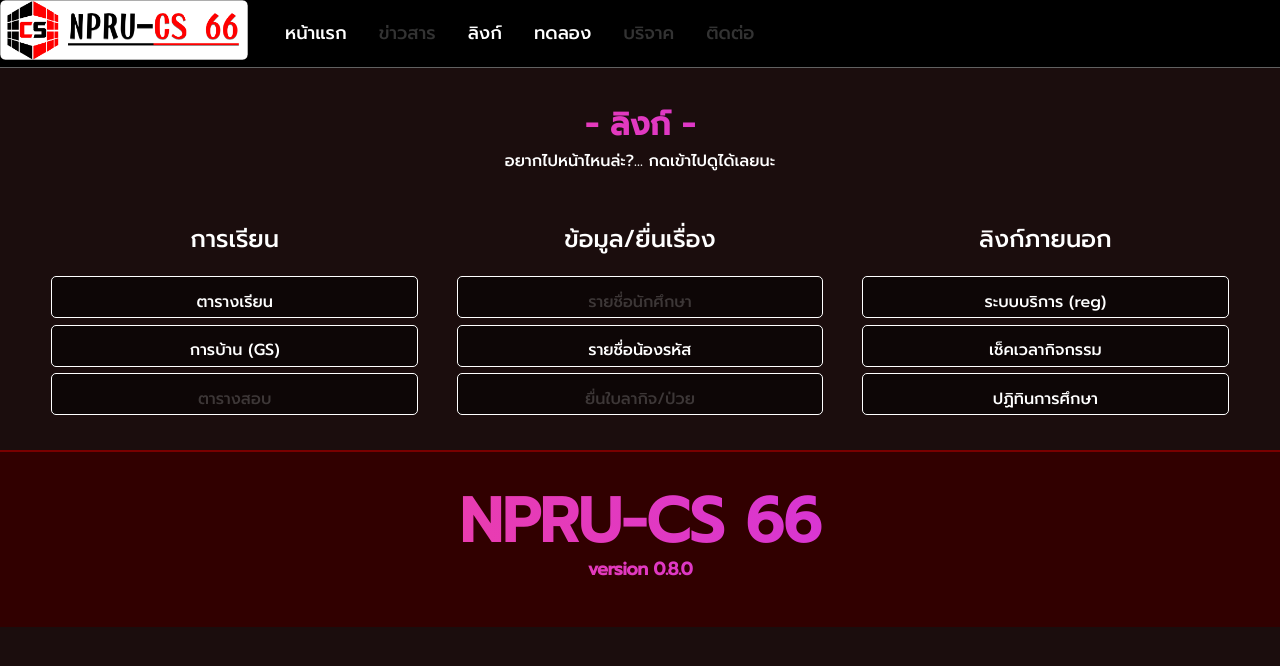
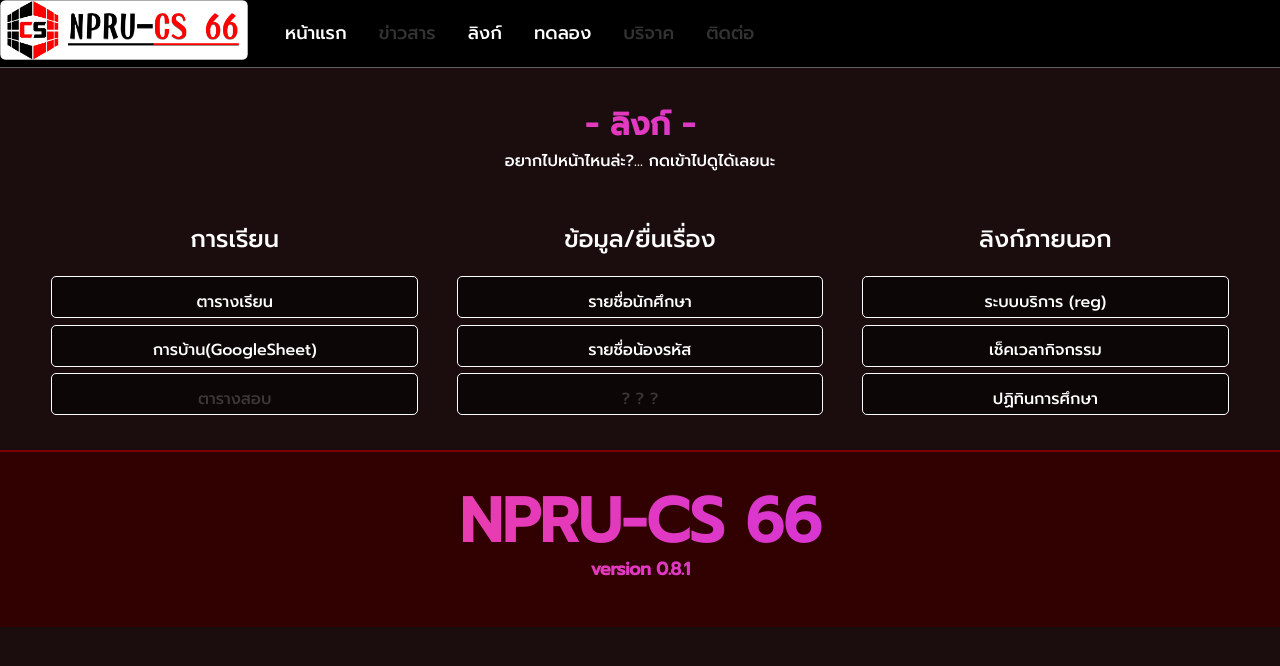
Before and after one commit to littlepakan/NPRUCS66site, a React (Create React App) app: page /links in a window 1280 px wide. Shown: the top 666 px of the page. Built offline with nearby package versions, Linux system fonts and the light colour scheme; a web font is replaced by a local one.

Commit message:
Add files via upload

```diff
--- a/src/containers/footer/Footer.jsx
+++ b/src/containers/footer/Footer.jsx
@@ -10,7 +10,7 @@ const Footer = () => {
           NPRU-CS 66
         </h1>
         <h2 className='gradient_text'>
-          version 0.8.0
+          version 0.8.1
         </h2>
       </div>
       {/* <div className='NPRUCS66_footer-links'>
--- a/src/containers/linkcon/Linkcon.jsx
+++ b/src/containers/linkcon/Linkcon.jsx
@@ -22,6 +22,14 @@ const ScheduleButton = () => {
   return (
     <>
       <Link to='/schedules' className='NPRUCS66_linkcon-button' onClick={th_click}>ตารางเรียน</Link>
+    </>
+  );
+}
+
+const NameButton = () => {
+  return (
+    <>
+      <Link to='/stdlist' className='NPRUCS66_linkcon-button' onClick={th_click}>รายชื่อนักศึกษา</Link>
     </>
   );
 }
@@ -61,18 +69,10 @@ const ExamWIPButton = () => {
   );
 }
 
-const NameWIPButton = () => {
-  return (
-    <p className='NPRUCS66_linkcon-buttonwip' onClick={th_error}>
-      รายชื่อนักศึกษา
-    </p>
-  );
-}
-
 const LeaveWIPButton = () => {
   return (
     <p className='NPRUCS66_linkcon-buttonwip' onClick={th_error}>
-      ยื่นใบลากิจ/ป่วย
+      ? ? ?
     </p>
   );
 }
@@ -102,7 +102,7 @@ const Linkcon = () => {
 
           <a className='NPRUCS66_linkcon-button' href="https://docs.google.com/spreadsheets/d/1KZjjdjPiYrJO527PIa-7PZq73aBRRI_qIq5URhX4kvQ/" traget="_blank">
             <p className=''>
-              การบ้าน (GS)
+              การบ้าน(GoogleSheet)
             </p>
           </a>
 
@@ -112,7 +112,7 @@ const Linkcon = () => {
             <p className='NPRUCS66_linkcon-container_group_inside_head'>
               ข้อมูล/ยื่นเรื่อง
             </p>
-          <NameWIPButton />
+          <NameButton />
           <MentorButton />
           <LeaveWIPButton />
           </div>
--- a/src/containers/mentor/Mentor.jsx
+++ b/src/containers/mentor/Mentor.jsx
@@ -176,7 +176,7 @@ const Mentor = () => {
             <td className='Number td_mentor '>674245020</td>
             <td className='Name td_mentor'>นายนิพน ศึกอร่าม</td>
             <td className='Hint1 td_mentor'>ชื่อผู้ก่อตั้งFacebook</td>
-            <td className='Hint2 td_mentor'>-</td>
+            <td className='Hint2 td_mentor'>Kram</td>
             <td className='Hint3 td_mentor'>-</td>
           </tr>
           <tr className="body_detail-odd">
@@ -225,7 +225,7 @@ const Mentor = () => {
             <td className='Number td_mentor '>674245027</td>
             <td className='Name td_mentor'>นายพิเชษฐ์ชัย เปียหลิ่ม</td>
             <td className='Hint1 td_mentor'>ขึ้นต้นด้วย2ลงท้ายด้วย4คิคิ;)</td>
-            <td className='Hint2 td_mentor'>-</td>
+            <td className='Hint2 td_mentor'>เรียนสาขาเดียวกัน</td>
             <td className='Hint3 td_mentor'>-</td>
           </tr>
           <tr className="body_detail-even">
@@ -407,14 +407,14 @@ const Mentor = () => {
             <td className='Number td_mentor '>674245053</td>
             <td className='Name td_mentor'>นายธรรมะสิฐ คนรำ</td>
             <td className='Hint1 td_mentor'>ขึ้นต้นด้วย2ลงท้ายด้วย4คิคิ;)</td>
-            <td className='Hint2 td_mentor'>-</td>
+            <td className='Hint2 td_mentor'>เรียนสาขาเดียวกัน</td>
             <td className='Hint3 td_mentor'>-</td>
           </tr>
           <tr className="body_detail-even">
             <td className='Number td_mentor '>674245054</td>
             <td className='Name td_mentor'>นายนครินทร์ เพ็ชรหยอย</td>
             <td className='Hint1 td_mentor'>JJ ที่ไม่ได้มาจาก JoJo แต่เป็นตัวย่อชื่อจริง</td>
-            <td className='Hint2 td_mentor'>-</td>
+            <td className='Hint2 td_mentor'>ชื่อเล่นขึ้นต้นด้วยตัว P นามสกุลลงท้ายด้วย "ล"</td>
             <td className='Hint3 td_mentor'>-</td>
           </tr>
           <tr className="body_detail-odd">
--- a/src/core-ui/app.css
+++ b/src/core-ui/app.css
@@ -18,6 +18,10 @@ a {
 
 .wip {
     opacity: 0.1;
+}
+
+.width100 {
+    width: 100%;
 }
 
 .navbar_bg {
--- /dev/null
+++ b/src/pages/StudentList.jsx
@@ -0,0 +1,34 @@
+import React from 'react'
+import StudentListPic from '../assets/images/studentlist.png'
+
+//css
+import '../core-ui/app.css';
+import '../fonts.css';
+
+//components
+import { Navbar } from '../components';
+
+//เอ่อ... เพื่อใช้ <Fragment> </Fragment> หรือ <> </>
+import { Fragment } from 'react';
+
+//containers
+import { Footer } from '../containers';
+const StudentList = () => {
+  return (
+    <Fragment>
+      <div className="Links">
+        <div className="navbar_bg">
+          <Navbar />
+        </div>
+        <div className="gradient_bg">
+          {/* <Header /> */}
+        </div>
+          <img className="width100" src={StudentListPic} alt="StudentList" />
+        <Footer />
+      </div>
+
+    </Fragment>
+  )
+}
+
+export default StudentList;
--- a/src/pages/index.js
+++ b/src/pages/index.js
@@ -11,3 +11,4 @@ export { default as Experiments } from './Experiments';
 export { default as Mentor } from './Mentor';
 export { default as UserEdit } from './UserEdit';
 export { default as Linksbeta } from './Linksbeta';
+export { default as StudentList } from './StudentList';
```
Also changed, not shown: src/index.jsx (+6 -1 lines), src/assets/images/studentlist.png (added).
